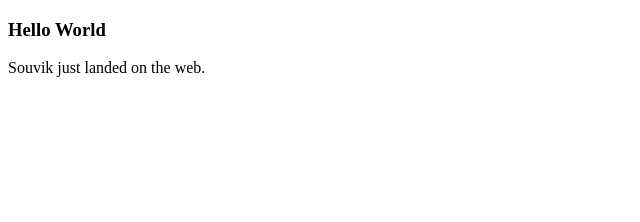
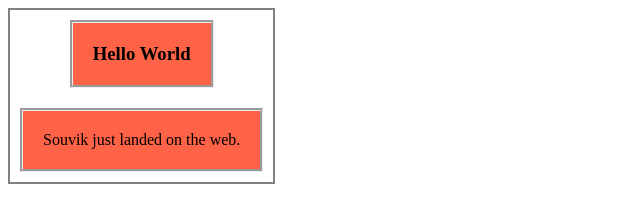
Before and after one commit to souvik-13/Ritun.github.io, a plain HTML site: page index.html in a window 1280 px wide. Shown: the whole page, without its empty margins (0-640 px from the left). Drawn offline with Linux system fonts and the light colour scheme.

Commit message:
adding css file

```diff
--- /dev/null
+++ b/Style.css
@@ -0,0 +1,18 @@
+.container{
+    display: flex;
+    flex-direction: column;
+    width: fit-content;
+    align-items: center;
+    border: 2px solid grey;
+}
+
+
+
+.box{
+
+    background-color: tomato;
+    margin: 10px;
+    padding: 20px;
+    border-style: groove;
+
+}
--- a/index.html
+++ b/index.html
@@ -5,7 +5,7 @@
     <meta http-equiv="X-UA-Compatible" content="IE=edge">
     <meta name="viewport" content="width=device-width, initial-scale=1.0">
     <title>MyFirstWebsite</title>
-    <link rel="stylesheet" href="index.css">
+    <link rel="stylesheet" href="Style.css">
     <script src="index.js"></script>
 </head>
 <body>
```
